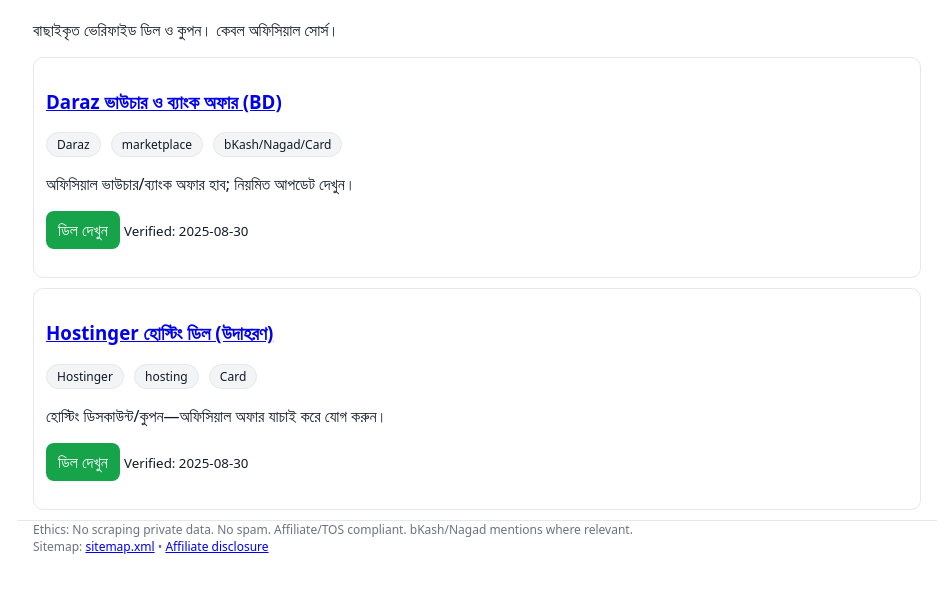
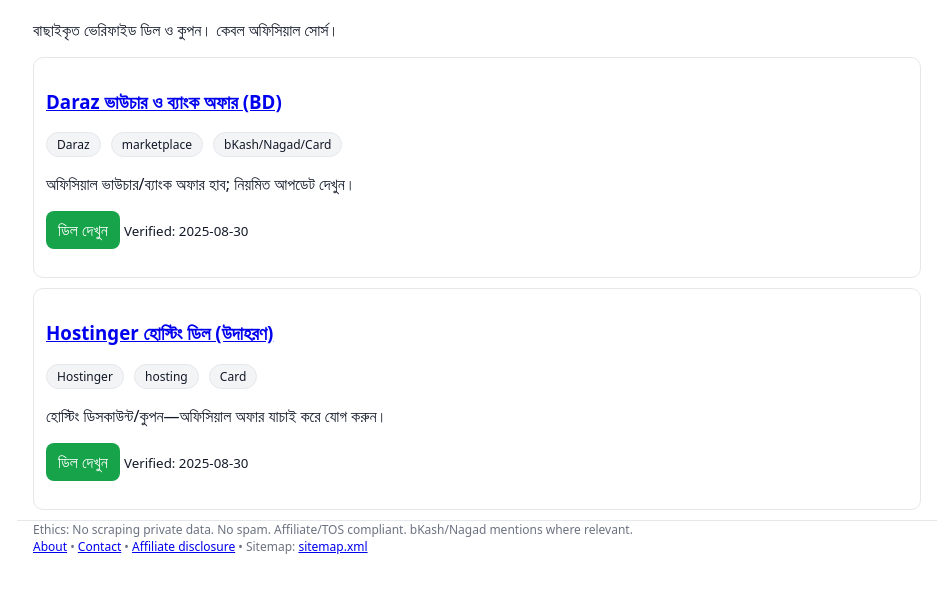
Before and after one commit to CuponBarta/CuponBarta, an Eleventy site: page src/index.njk in a window 1280 px wide. Shown: the part 136-728 px from the top of the page, without its empty margins (163-1115 px from the left). Built offline with nearby package versions, Linux system fonts and the light colour scheme; Eleventy itself is replaced by a stand-in of ours; files that its build step writes are made by us from their sources.

Commit message:
Update base.njk

```diff
--- a/src/_includes/layouts/base.njk
+++ b/src/_includes/layouts/base.njk
@@ -60,10 +60,13 @@
   <footer class="wrap">
     <div>Ethics: No scraping private data. No spam. Affiliate/TOS compliant. bKash/Nagad mentions where relevant.</div>
     <div>
-      Sitemap: <a href="{{ 'sitemap.xml' | absoluteUrl(site.baseUrl) }}">sitemap.xml</a> •
-      <a href="{{ 'disclosure/' | absoluteUrl(site.baseUrl) }}">Affiliate disclosure</a>
+      <a href="{{ 'about/' | absoluteUrl(site.baseUrl) }}">About</a> •
+      <a href="{{ 'contact/' | absoluteUrl(site.baseUrl) }}">Contact</a> •
+      <a href="{{ 'disclosure/' | absoluteUrl(site.baseUrl) }}">Affiliate disclosure</a> •
+      Sitemap: <a href="{{ 'sitemap.xml' | absoluteUrl(site.baseUrl) }}">sitemap.xml</a>
     </div>
   </footer>
 
+
 </body>
 </html>
```
